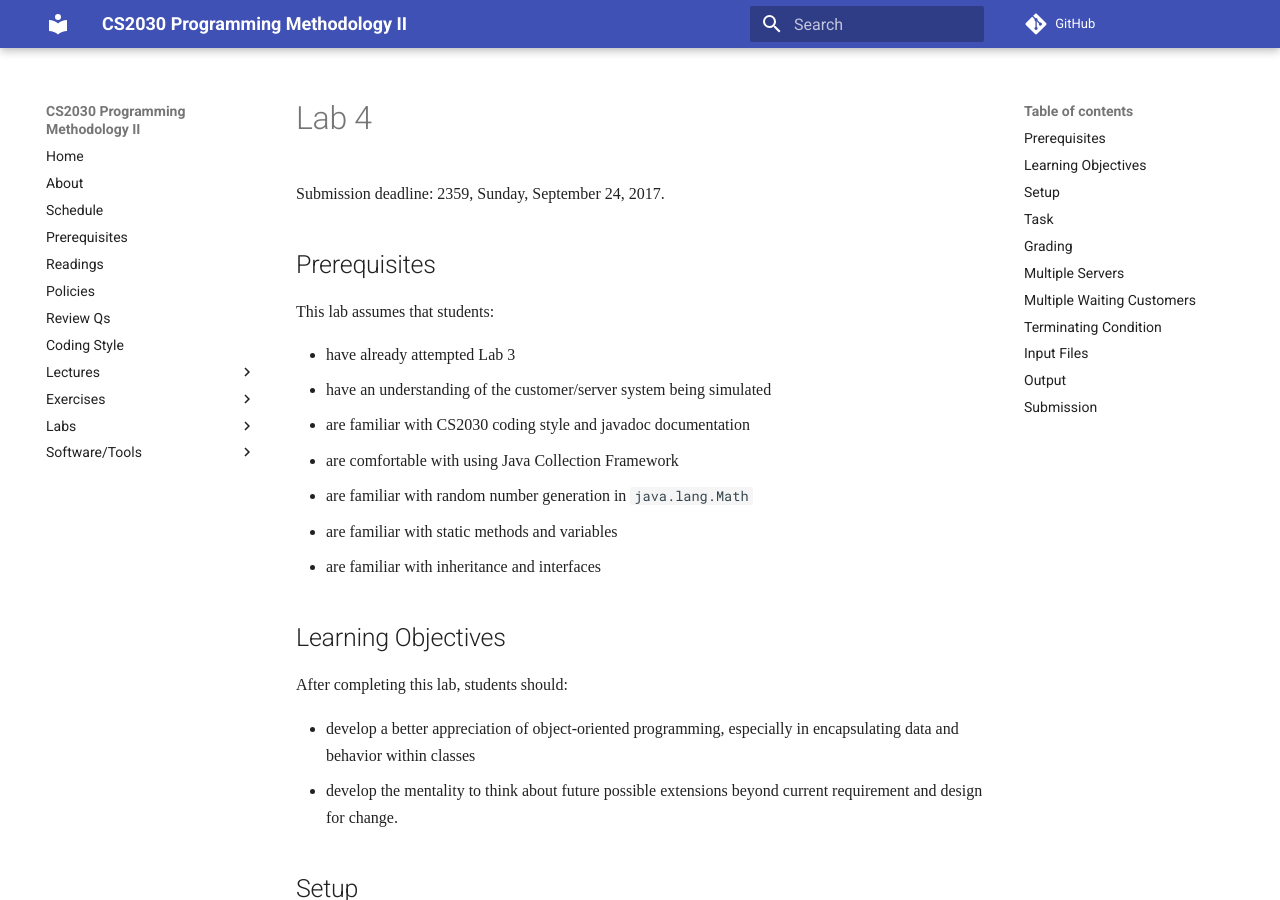
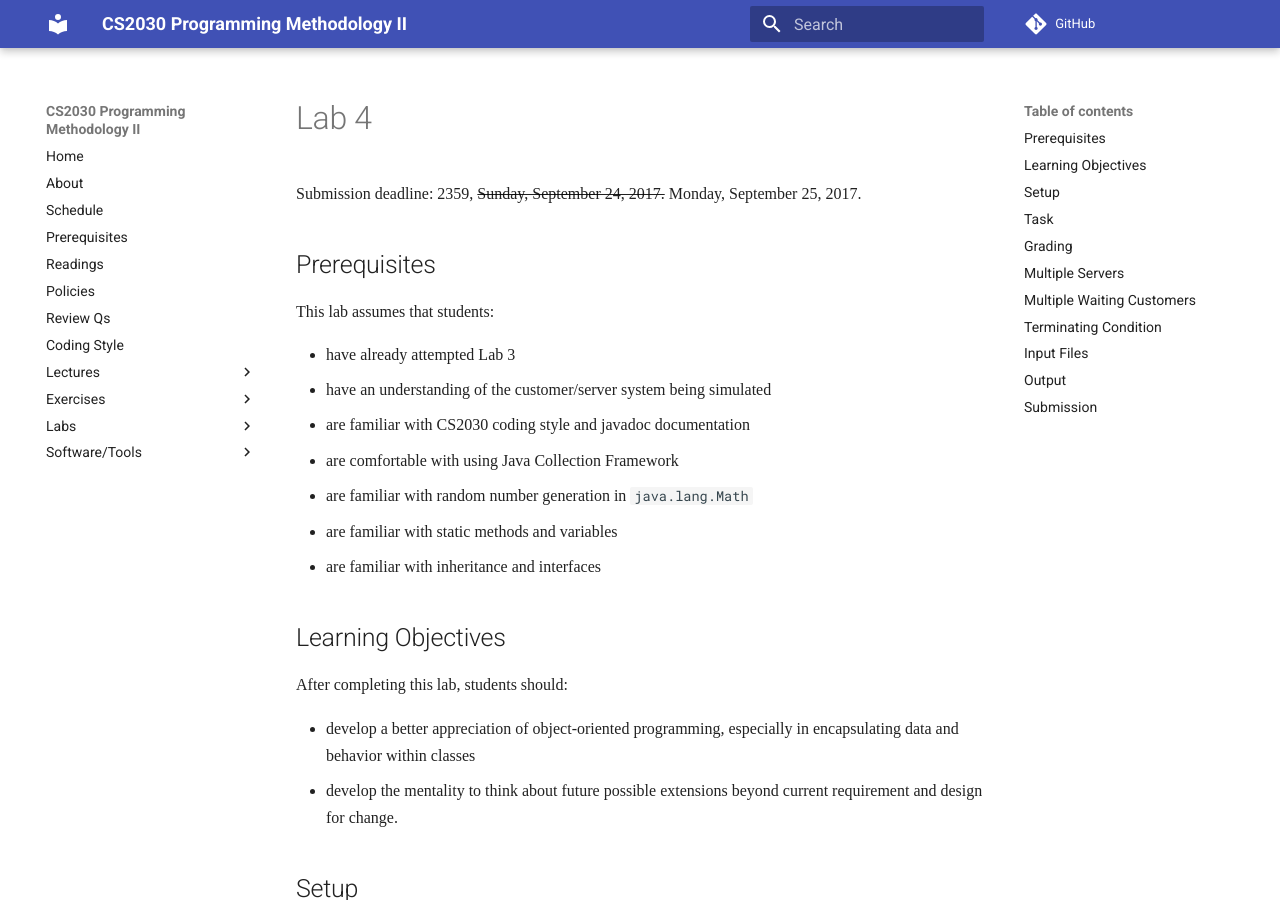
Before and after one commit to nus-cs2030/1718-s2, an MkDocs documentation site: the page built from docs/lab4.md, in a window 1280 px wide and 900 px high. Built offline with MkDocs 1.6.1 and Material for MkDocs 9.7.7, drawn with Linux system fonts in a browser that asks for light colours; some web fonts are replaced; formulas are drawn with MathJax 3; comment, search, counter and statistics services are not loaded; old or Windows-style settings are respelled for this version of MkDocs.

Commit message:
Update deadline

```diff
--- a/docs/lab4.md
+++ b/docs/lab4.md
@@ -1,6 +1,6 @@
 # Lab 4
 
-Submission deadline: 2359, Sunday, September 24, 2017.
+Submission deadline: 2359, <s>Sunday, September 24, 2017.</s> Monday, September 25, 2017.
 
 ## Prerequisites
 
```
